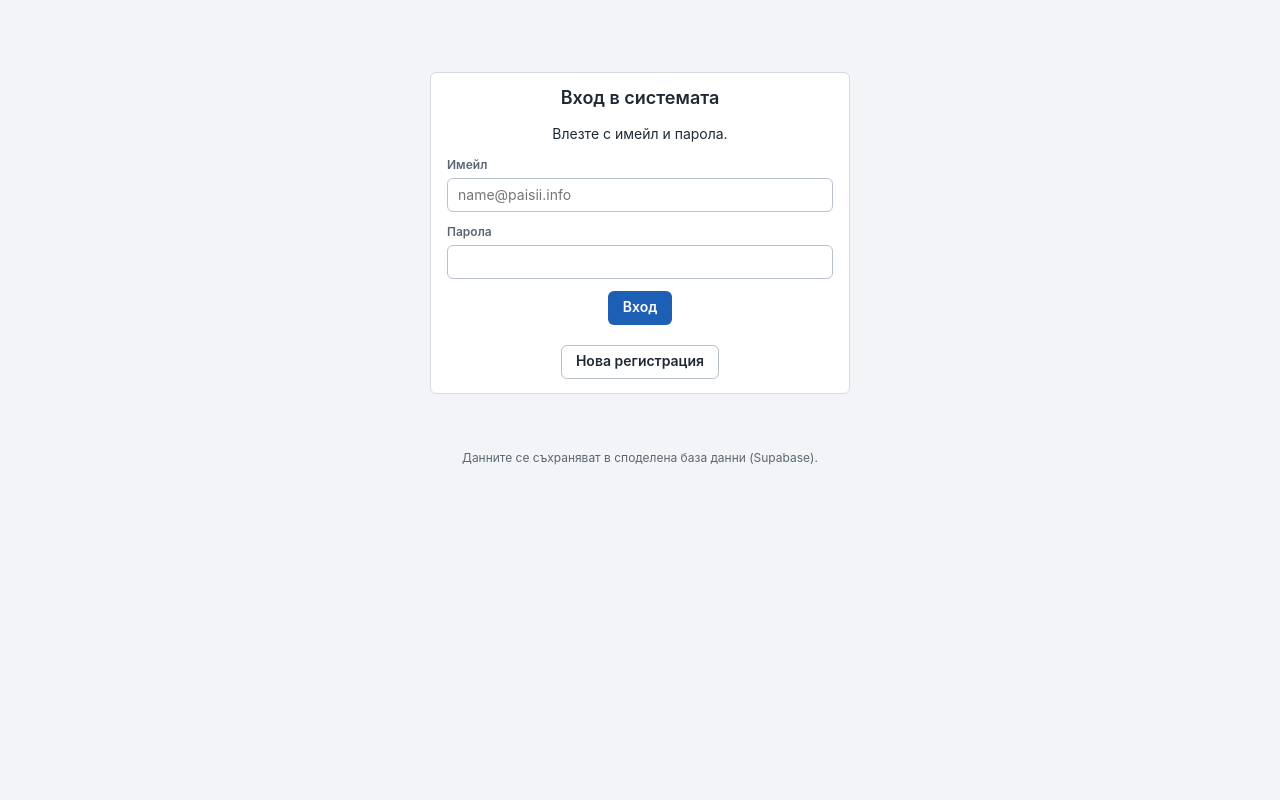
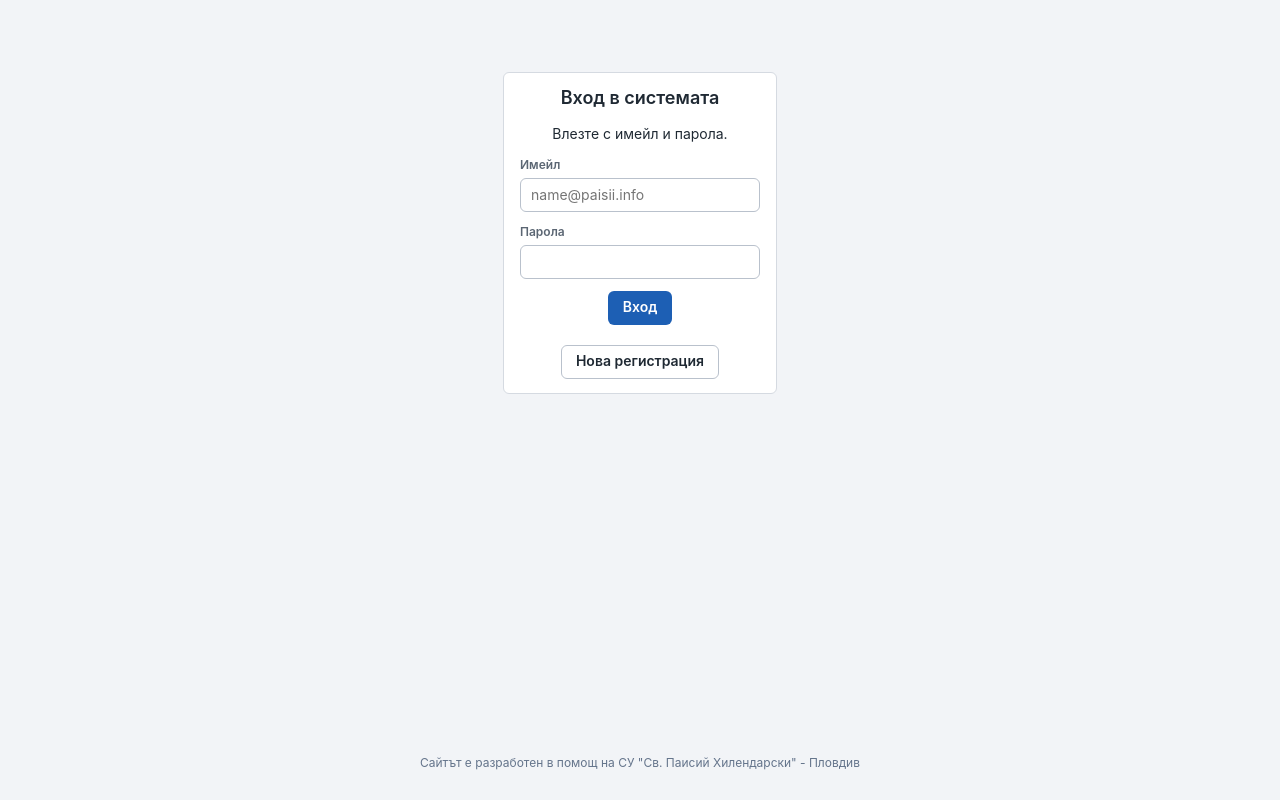
Before and after one commit to DalowS/konsultacii-project, a website: page index.html in a window 1280 px wide. Shown: the part 59-859 px from the top of the page. Before the commit the page ends 800 px from the top, so only its background shows below. Drawn offline with nearby package versions, Linux system fonts and the light colour scheme.

Commit message:
some customistations

```diff
--- a/css/style.css
+++ b/css/style.css
@@ -477,8 +477,17 @@ th {
 .admin-login { max-width: 450px; margin: 20px auto; }
 
 .hidden { display: none !important; }
+main.container {
+    min-height: calc(100vh - var(--header-height, 0px));
+    display: flex;
+    flex-direction: column;
+}
 
-.footer-note { text-align: center; color: var(--muted); font-size: 12px; margin: 18px 0; }
+.footer-note {  margin-top: auto;
+    padding: 12px 16px;
+    text-align: center;
+    font-size: 12px;
+    color: #64748b; }
 
 .groupSubjectCheckbox { margin: 0; width: auto; }
 
--- a/index.html
+++ b/index.html
@@ -351,7 +351,7 @@
     </section>
 
         <div class="footer-note">
-        Данните се съхраняват в споделена база данни (Supabase).
+        Сайтът е разработен в помощ на СУ "Св. Паисий Хилендарски" - Пловдив
     </div>
 </main>
 </div><!-- /app-shell -->
```
